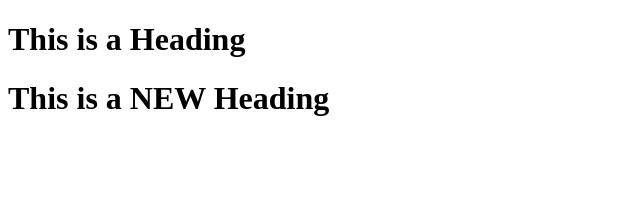
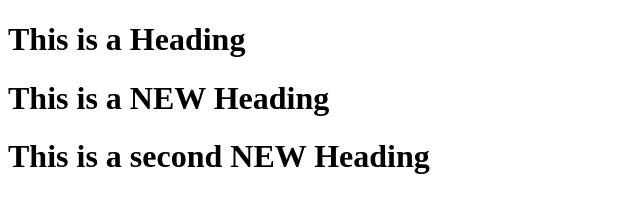
Before and after one commit to nthakom/lerningit, a plain HTML site: page index.html in a window 1280 px wide. Shown: the whole page, without its empty margins (0-640 px from the left). Drawn offline with Linux system fonts and the light colour scheme.

Commit message:
Test from VS code

```diff
--- a/index.html
+++ b/index.html
@@ -8,6 +8,7 @@
 <h1>This is a Heading</h1>
 <h1>This is a NEW Heading</h1>
 
+<h1>This is a second NEW Heading</h1>
 
 </body>
 </html>
```
